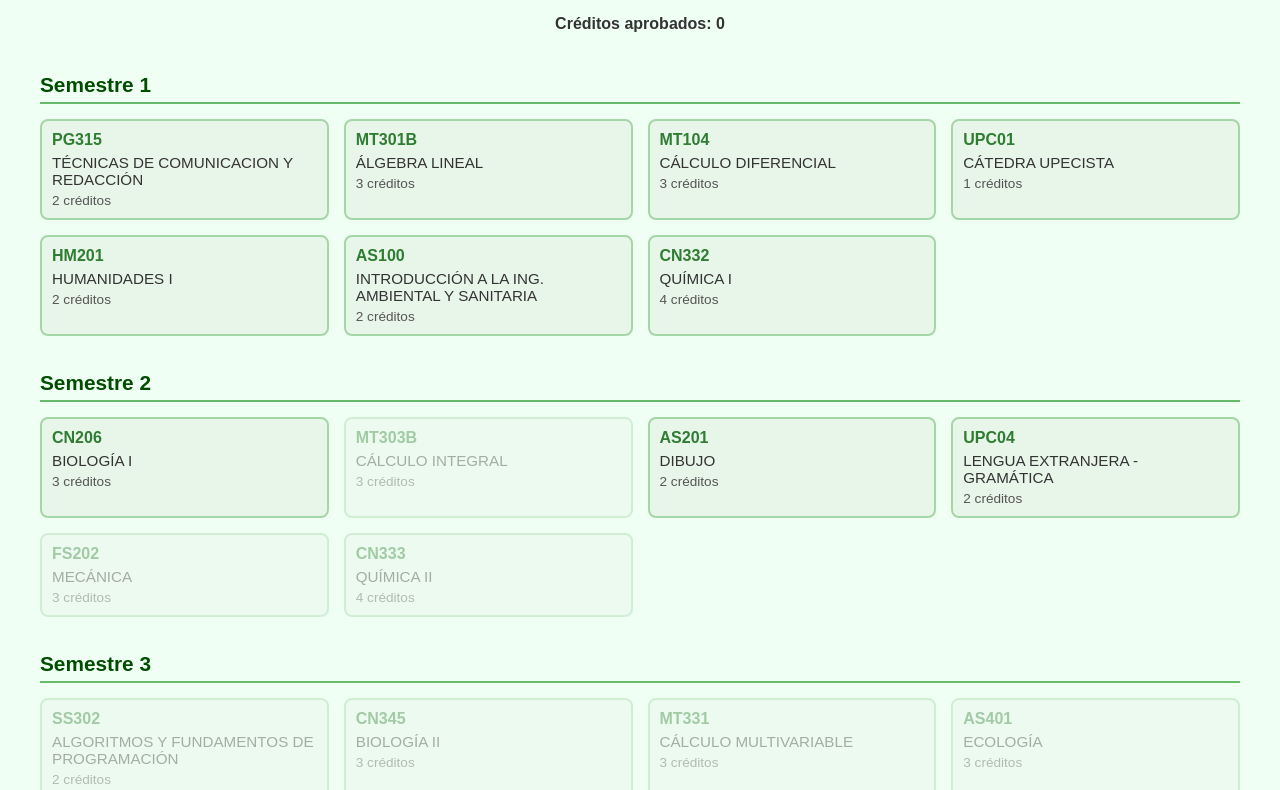
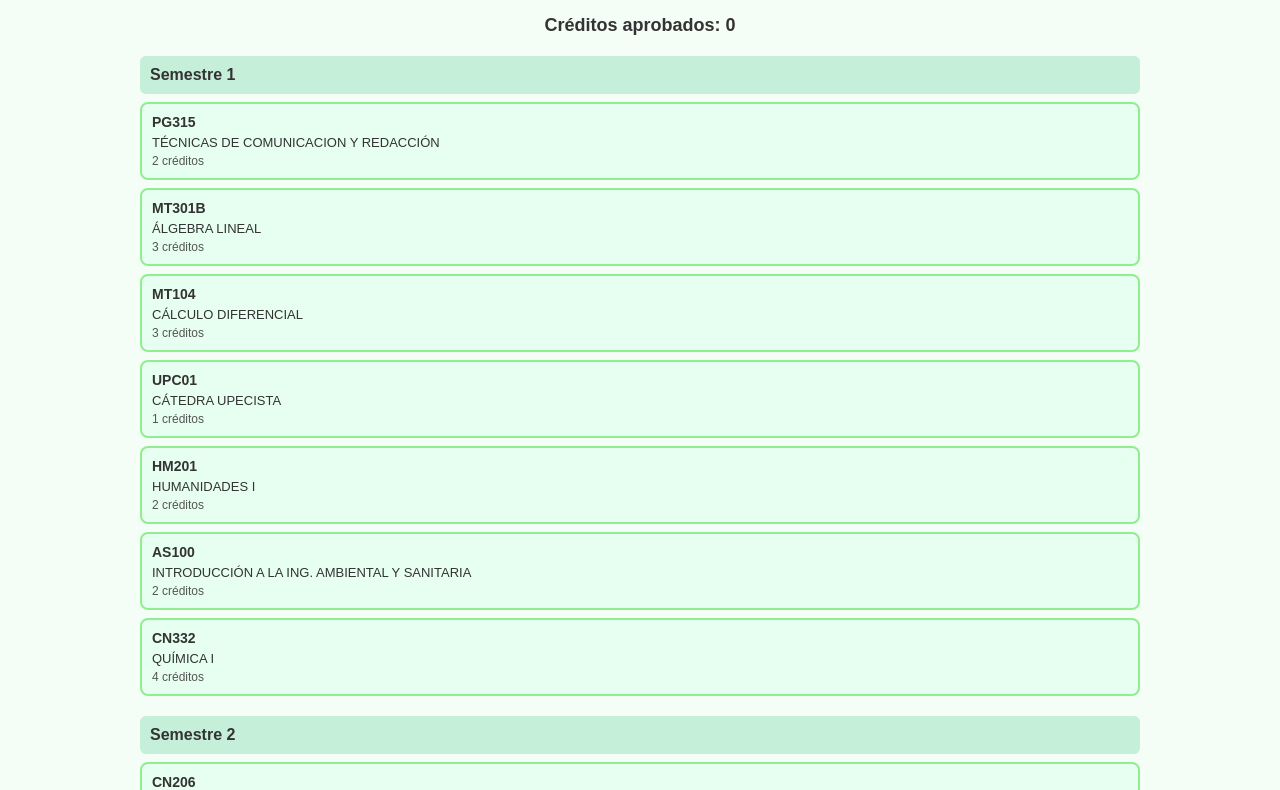
Before and after one commit to naz1308/malla-ing_ambiental, a plain HTML site: page index.html in a window 1280 px wide. Shown: the part 93-883 px from the top of the page. Drawn offline with Linux system fonts and the light colour scheme.

Commit message:
Update estilos.css

```diff
--- a/estilos.css
+++ b/estilos.css
@@ -1,77 +1,70 @@
 body {
   font-family: Arial, sans-serif;
-  background-color: #f0fff4;
+  background: #f4fdf6;
   color: #333;
-  margin: 0;
   padding: 20px;
+  max-width: 1000px;
+  margin: auto;
 }
 
 h1 {
   text-align: center;
   margin-bottom: 30px;
-  color: #006400;
 }
 
 #creditos {
+  font-weight: bold;
   text-align: center;
-  font-weight: bold;
   margin-bottom: 20px;
-}
-
-#malla {
-  display: grid;
-  grid-template-columns: repeat(auto-fill, minmax(280px, 1fr));
-  gap: 15px;
-  max-width: 1200px;
-  margin: 0 auto;
+  font-size: 18px;
 }
 
 .semestre {
-  grid-column: 1 / -1;
-  font-size: 1.3em;
+  background: #c6efd9;
+  padding: 10px;
+  margin-top: 20px;
   font-weight: bold;
-  margin-top: 20px;
-  color: #004d00;
-  border-bottom: 2px solid #66bb6a;
-  padding-bottom: 5px;
+  border-radius: 6px;
 }
 
 .ramo {
-  border: 2px solid #a5d6a7;
-  background-color: #e8f5e9;
+  background: #e6fff0;
+  border: 2px solid #90ee90;
+  border-radius: 8px;
   padding: 10px;
-  border-radius: 8px;
+  margin: 8px 0;
   cursor: pointer;
-  transition: all 0.2s ease-in-out;
+  transition: all 0.3s ease;
 }
 
 .ramo:hover {
-  transform: scale(1.03);
-  box-shadow: 0 0 10px #c8e6c9;
+  background: #d0ffe1;
+}
+
+.ramo.aprobado {
+  background-color: #a4fcb0;
+  text-decoration: line-through;
 }
 
 .ramo.bloqueado {
-  opacity: 0.4;
+  background-color: #ddd;
+  color: #999;
   cursor: not-allowed;
-}
-
-.ramo.aprobado {
-  background-color: #a5d6a7;
-  text-decoration: line-through;
-  border-color: #66bb6a;
+  border-color: #ccc;
 }
 
 .codigo {
   font-weight: bold;
-  color: #2e7d32;
+  font-size: 14px;
 }
 
 .nombre {
-  font-size: 0.95em;
-  margin: 5px 0;
+  margin-top: 5px;
+  font-size: 13px;
 }
 
 .creditos {
-  font-size: 0.85em;
+  font-size: 12px;
   color: #555;
+  margin-top: 4px;
 }
```
